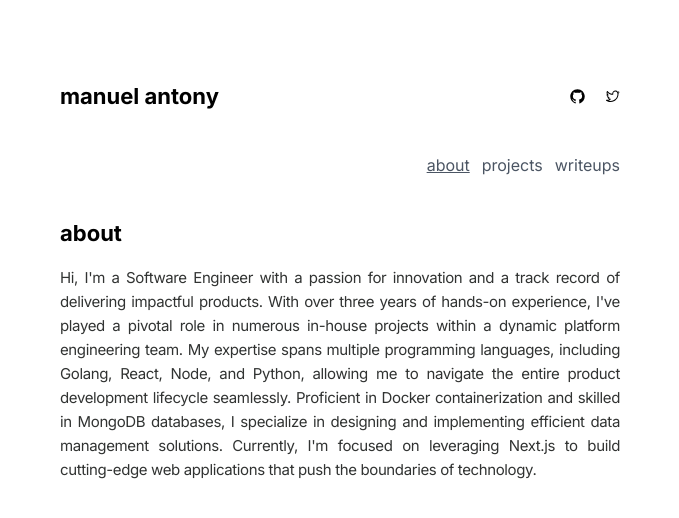
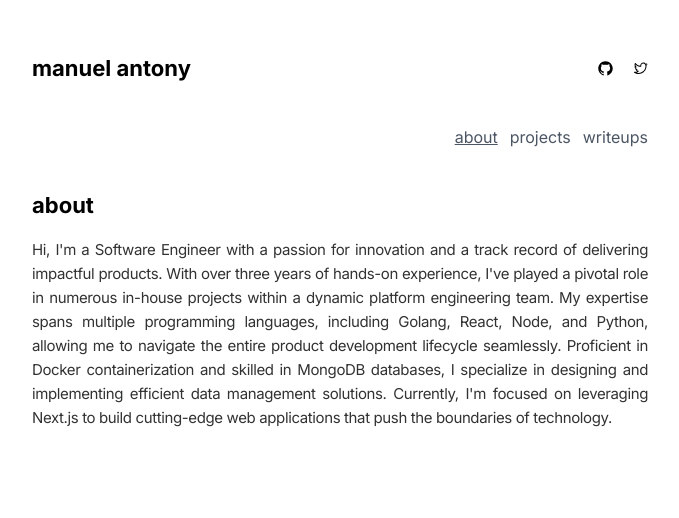
Before and after one commit to manuelxantony/portfolio, a Next.js app: page / in a window 1280 px wide. Shown: the top 518 px of the page, without its empty margins (300-979 px from the left). Built offline with nearby package versions, Linux system fonts and the light colour scheme.

Commit message:
fixed padding issue

```diff
--- a/app/layout.tsx
+++ b/app/layout.tsx
@@ -20,7 +20,7 @@ export default function RootLayout({
     <html lang="en">
       <body className={inter.className}>
         <div className="w-full flex justify-center items-center">
-          <div className="w-full md:w-[640px] p-5">
+          <div className="w-full md:w-[640px] p-3">
             <Header />
             {children}
           </div>
--- a/components/about.tsx
+++ b/components/about.tsx
@@ -1,6 +1,6 @@
 export default function About() {
   return (
-    <div className="p-5">
+    <div className="mt-5 md:mt-10">
       <h3 className="font-bold">about</h3>
       <div className="mt-4 ">
         <article>
--- a/components/header.tsx
+++ b/components/header.tsx
@@ -5,7 +5,7 @@ import Nav from '@/components/nav';
 
 export default function Header() {
   return (
-    <header className="mt-10 p-5">
+    <header className="mt-10">
       <div className="flex justify-between ">
         <h3 className="pr-5 font-bold">manuel antony</h3>
         <Socials />
```
